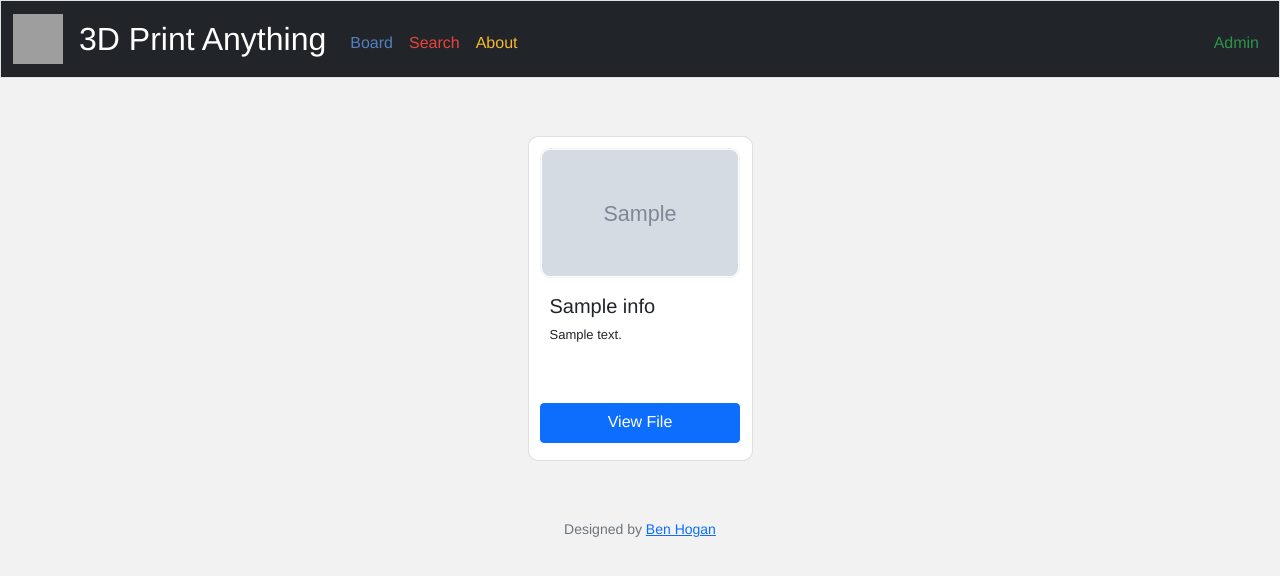
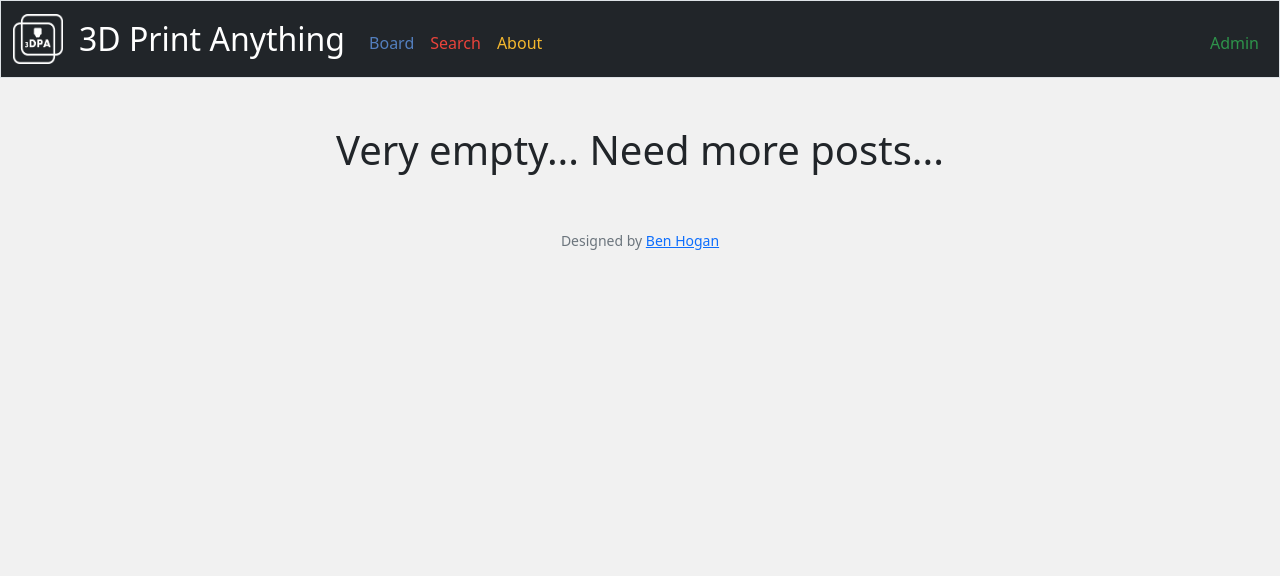
Before and after one commit to bhogan25/3D-Print-Anything, a Flask app: page /board in a window 1280 px wide. Shown: the top 576 px of the page. Run offline with Flask 2, Linux system fonts and the light colour scheme; tables that the repository leaves empty hold one stand-in row (values such as "Sample post"); grey boxes marked "Sample" are stand-in pictures; data that the repository does not hold is empty; some libraries are stand-ins or nearby versions; grey boxes are pictures that could not be loaded.

Commit message:
Added static/0perm-media/ for permanent web page media, added MAIN_PATH to read os for full path, played with css asthetics

```diff
--- a/app.py
+++ b/app.py
@@ -3,7 +3,7 @@ import os
 from secrets import token_hex
 from datetime import datetime
 from cs50 import SQL
-from flask import Flask, redirect, render_template, request, flash, send_file, url_for, send_from_directory
+from flask import Flask, redirect, render_template, request, url_for, send_from_directory
 from werkzeug.wrappers import Response
 from werkzeug.utils import secure_filename
 from helpers import accepted_extension, apology
@@ -12,21 +12,19 @@ from helpers import accepted_extension, apology
 app = Flask(__name__)
 
 # Configure SQLite database
-db = SQL("sqlite:///3d.db")
+db = SQL("sqlite:///3d_full.db")
 
 # Establish allowed img extentions
 ALLOWED_IMAGE_EXTENSIONS = {'svg', 'png', 'jpg', 'jpeg'}
 
 # Configure Upload Paths
-# OLD LOCATION: /mnt/c/users/Ben Hogan/documents/CS 2022/CS50 - Harvard/Projects/final_project/cs50-final-project/static/<final_location_here>
-# ONE DRIVE LOCATION: /mnt/c/Users/Ben Hogan/OneDrive/Documents/CS 2022/CS50 - Harvard/Projects/Final_Project/cs50-final-project
+MAIN_PATH = str(os.getcwd())
 
-app.config['STL_UPLOADS'] = "/mnt/c/Users/Ben Hogan/OneDrive/Documents/CS 2022/CS50 - Harvard/Projects/Final_Project/cs50-final-project/static/stl"
-app.config["IMAGE_UPLOADS"] = "/mnt/c/Users/Ben Hogan/OneDrive/Documents/CS 2022/CS50 - Harvard/Projects/Final_Project/cs50-final-project/static/img"
-app.config['GCODE_UPLOADS'] = "/mnt/c/Users/Ben Hogan/OneDrive/Documents/CS 2022/CS50 - Harvard/Projects/Final_Project/cs50-final-project/static/gcode"
+app.config['STL_UPLOADS'] = MAIN_PATH + "/static/stl"
+app.config["IMAGE_UPLOADS"] = MAIN_PATH + "/static/img"
+app.config['GCODE_UPLOADS'] = MAIN_PATH + "/static/gcode"
 pathList = [app.config['STL_UPLOADS'], app.config["IMAGE_UPLOADS"], app.config['GCODE_UPLOADS']]
-
-app.config['DEFAULT_IMAGE'] = "static/img/default-no-image.png"
+app.config['DEFAULT_IMAGE'] = "static/0perm-media/default-no-image.png"
 
 # Cashe Control
 @app.after_request
@@ -117,7 +115,7 @@ def entry():
                     return apology("Client request for files not allowed", 400)
 
             # SEND FILE {MEDIA} FROM {PATH} TO CLIENT AS ATTACHMENT
-            print(f'{extention.upper()} FILE ---"{media}"--- BEING RETRIEVED')
+            print(f'{extention.upper()} FILE ---"{media}"--- BEING RETRIEVED FROM ---{path}---')
             return send_from_directory(path, media, as_attachment=True)
 
         except:
@@ -222,11 +220,6 @@ def admin():
                                 }
                             recieved_files.append(dict)
 
-                    # else:
-                    #     # FILENAME SUBMITTED WAS BLANK
-                    #     print(f"Filename is: [{filename}]")
-                    #     return apology('Error saving file, please try again', 400)
-
             else:
                 # NO FILES RECEIVED FROM CLIENT
                 return apology('No files were submitted', 400)
--- a/static/css/style.css
+++ b/static/css/style.css
@@ -3,8 +3,8 @@ html {
 }
 
 body {
-   background-color: #f2f2f2;
-   font-family: Helvetica, Arial, sans-serif;
+   background-color: #f1f1f1;
+   /* font-family: Helvetica, Arial, sans-serif; */
 }
 
 nav .navbar-brand
@@ -158,7 +158,6 @@ canvas#renderView {
 
 .card img {
     margin-top: 6px;
-    padding: 1px;
     width: 200px;
     height: 130px;
     object-fit: cover;
--- a/templates/layout.html
+++ b/templates/layout.html
@@ -27,7 +27,7 @@
         <nav class="bg-dark border navbar navbar-expand-md navbar-dark">
             <div class="container-fluid">
                 <a class="navbar-brand d-flex align-items-center" href="/">
-                    <img class="me-3" src="/static/0-icons/3DPA_LOGO.png" alt="Bootstrap" width="50" height="50">
+                    <img class="me-3" src="/static/0perm-media/3DPA_LOGO.png" alt="Bootstrap" width="50" height="50">
                     <span class="white fs-2">3D Print Anything</a>
                 <button aria-controls="navbar" aria-expanded="false" aria-label="Toggle navigation" class="navbar-toggler" data-bs-target="#navbar" data-bs-toggle="collapse" type="button">
                     <span class="navbar-toggler-icon"></span>
```
Also changed, not shown: static/0perm-media/3DPA_LOGO.png (added), static/0perm-media/default-no-image.png (renamed from static/img/default-no-image.png), 3 other files.
